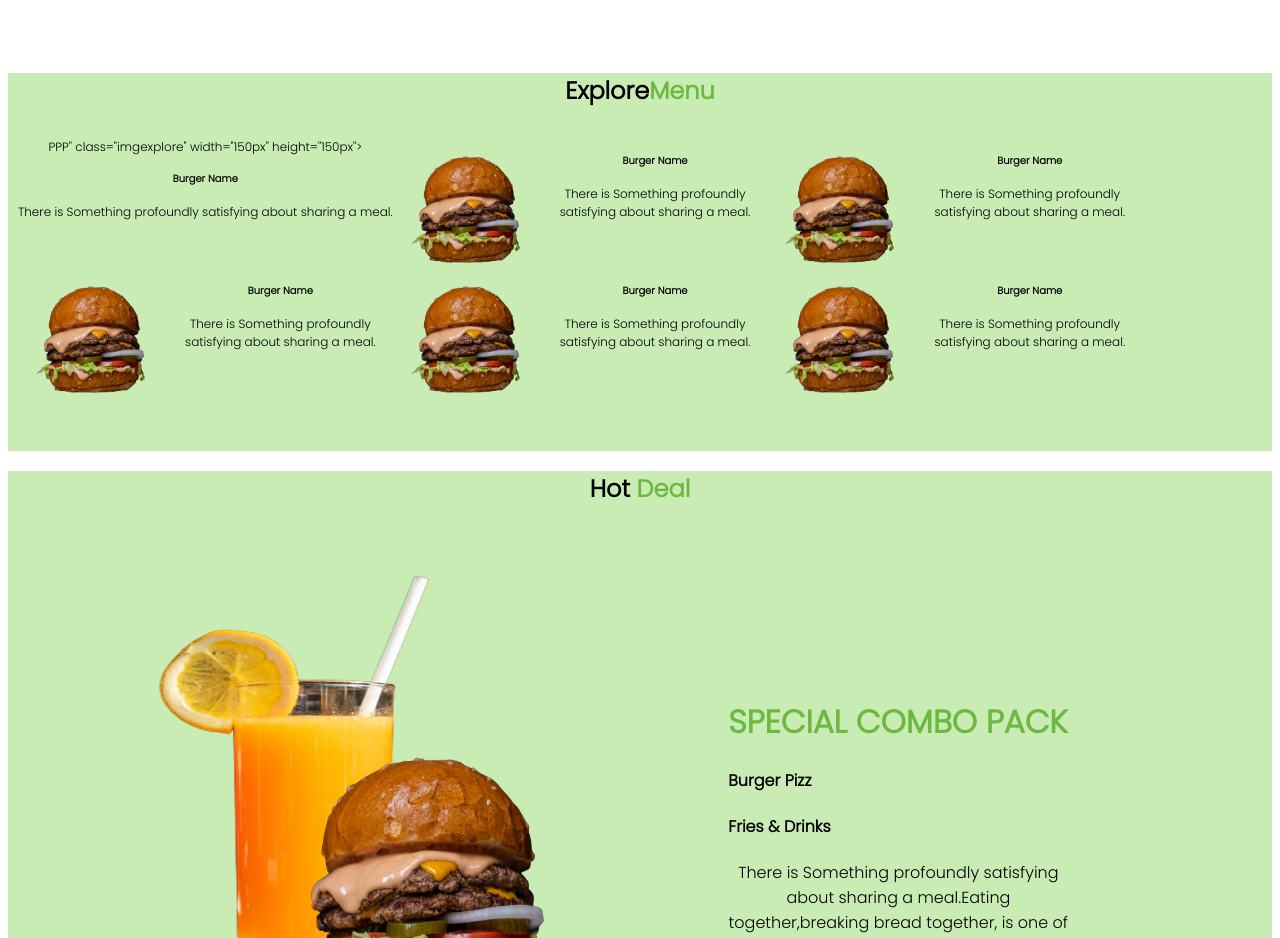
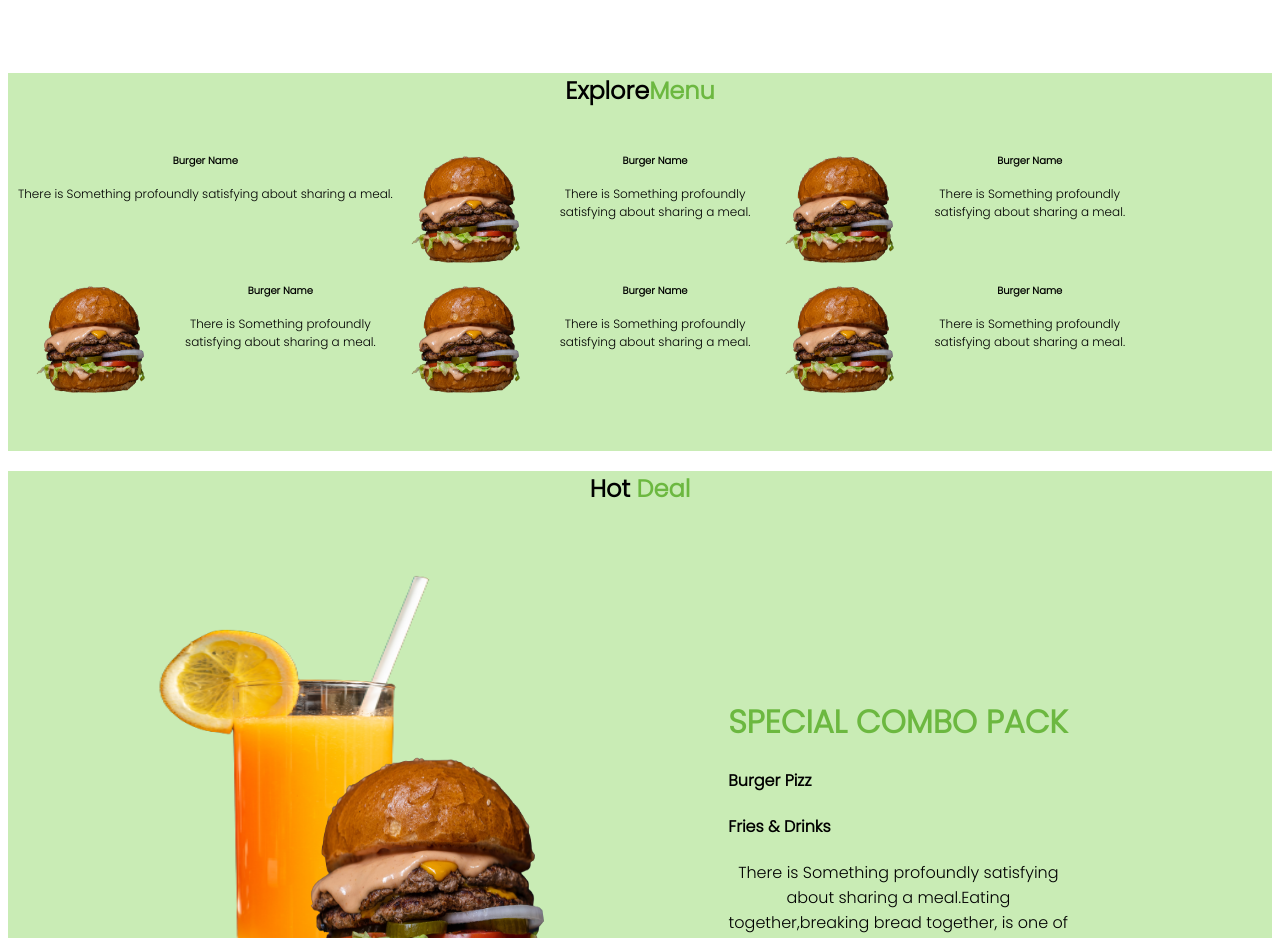
Before and after one commit to Calebbii/Street-food-website, a plain HTML site: page index.html in a window 1280 px wide. Shown: the part 1080-2018 px from the top of the page. Drawn offline with Linux system fonts and the light colour scheme; files whose address does not match are found by name.

Commit message:
Update index.html

```diff
--- a/index.html
+++ b/index.html
@@ -43,7 +43,7 @@
                 <h2>Explore<span>Menu</span></h2>
               </div>
               <div class="list">
-                <div class="two">PPP" class="imgexplore" width="150px" height="150px">
+                <div class="two">
                   <h5>Burger Name</h5>
                   <p>There is Something profoundly satisfying about sharing a meal.</p>
                   </div>
```
